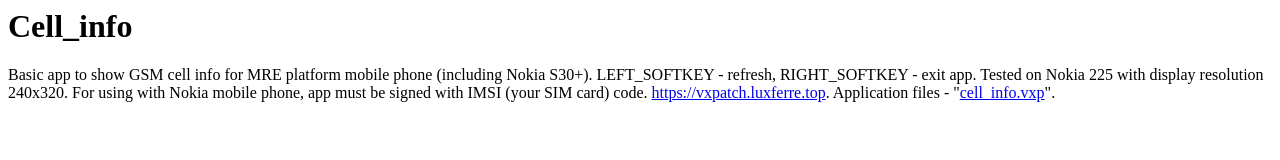
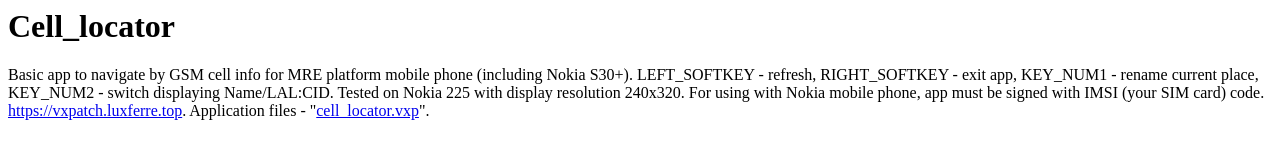
Before and after one commit to RDZDX/cell_locator, a plain HTML site: page docs/index.html in a window 1280 px wide. Drawn offline with Linux system fonts and the light colour scheme.

Commit message:
Update index.html

```diff
--- a/docs/index.html
+++ b/docs/index.html
@@ -1,12 +1,12 @@
 <html>
 
 <body>
-  <h1>Cell_info</h1>
-  <p>Basic app to show GSM cell info for MRE platform mobile phone (including Nokia S30+). LEFT_SOFTKEY - refresh,
-    RIGHT_SOFTKEY - exit app. Tested on Nokia 225 with display resolution 240x320. For using with Nokia mobile phone,
-    app must be signed with IMSI (your SIM card) code.
+  <h1>Cell_locator</h1>
+  <p>Basic app to navigate by GSM cell info for MRE platform mobile phone (including Nokia S30+). LEFT_SOFTKEY - refresh,
+    RIGHT_SOFTKEY - exit app, KEY_NUM1 - rename current place, KEY_NUM2 - switch displaying Name/LAL:CID. Tested on Nokia 225
+    with display resolution 240x320. For using with Nokia mobile phone, app must be signed with IMSI (your SIM card) code.
     <a href="https://vxpatch.luxferre.top">https://vxpatch.luxferre.top</a>. Application files -
-    "<a href="https://github.com/RDZDX/cell_info/blob/main/cell_info.vxp?raw=true" download>cell_info.vxp</a>".
+    "<a href="https://github.com/RDZDX/cell_locator/blob/main/cell_locator.vxp?raw=true" download>cell_locator.vxp</a>".
   </p>
 </body>
 
```
